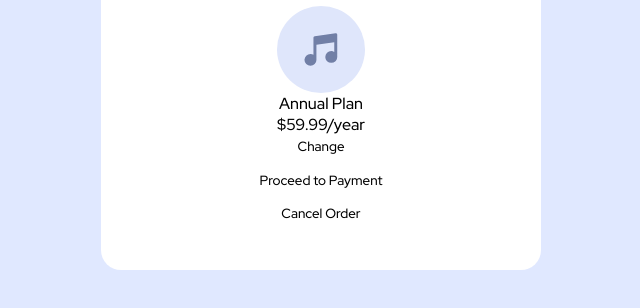
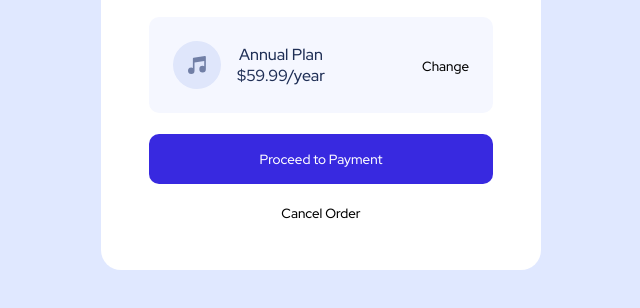
Before and after one commit to erlanggaadptr/order-summary-component-main, a plain HTML site: page index.html in a window 1280 px wide. Shown: the part 450-758 px from the top of the page, without its empty margins (319-959 px from the left). Drawn offline with Linux system fonts and the light colour scheme.

Commit message:
Add card content styling

```diff
--- a/css/style.css
+++ b/css/style.css
@@ -37,6 +37,7 @@ main {
   width: 27.5rem;
   height: 40rem;
   background: #fff;
+  color: var(--dark-blue);
   border-radius: 20px;
   align-items: center;
   justify-content: space-between;
@@ -55,3 +56,26 @@ main {
   text-align: center;
   padding: 3rem;
 }
+
+.card .card-text #plan {
+  width: 100%;
+  padding: 1.5rem;
+  background: var(--very-pale-blue);
+  border-radius: 10px;
+  align-items: center;
+  justify-content: space-between;
+}
+
+.card .card-text #plan #plan-left {
+  align-items: center;
+  justify-content: space-between;
+  gap: 1rem;
+}
+
+.btn-primary {
+  width: 100%;
+  background: var(--bright-blue);
+  color: #fff;
+  padding: 1rem;
+  border-radius: 10px;
+}
--- a/index.html
+++ b/index.html
@@ -31,13 +31,21 @@
             You can now listen to millions of songs, audiobooks, and podcasts on
             any device anywhere you like!
           </p>
-          <div id="plan">
-            <img src="images/icon-music.svg" alt="Music Icon" />
-            <p>Annual Plan</p>
-            <p>$59.99/year</p>
-            <button>Change</button>
+          <div id="plan" class="flex-row">
+            <div id="plan-left" class="flex-row">
+              <div id="plan-left-img">
+                <img src="images/icon-music.svg" alt="Music Icon" />
+              </div>
+              <div id="plan-left-text">
+                <p>Annual Plan</p>
+                <p>$59.99/year</p>
+              </div>
+            </div>
+            <div id="plan-right">
+              <button>Change</button>
+            </div>
           </div>
-          <button>Proceed to Payment</button>
+          <button class="btn-primary">Proceed to Payment</button>
           <button>Cancel Order</button>
         </div>
       </div>
```
